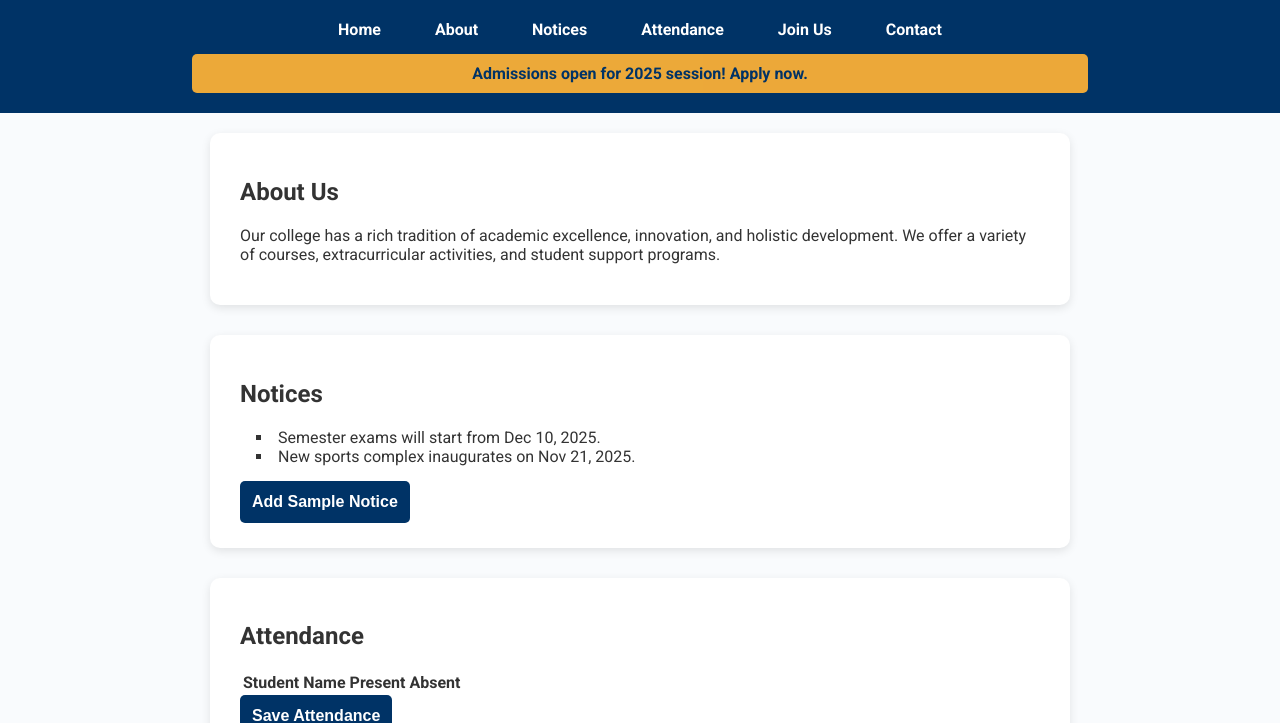
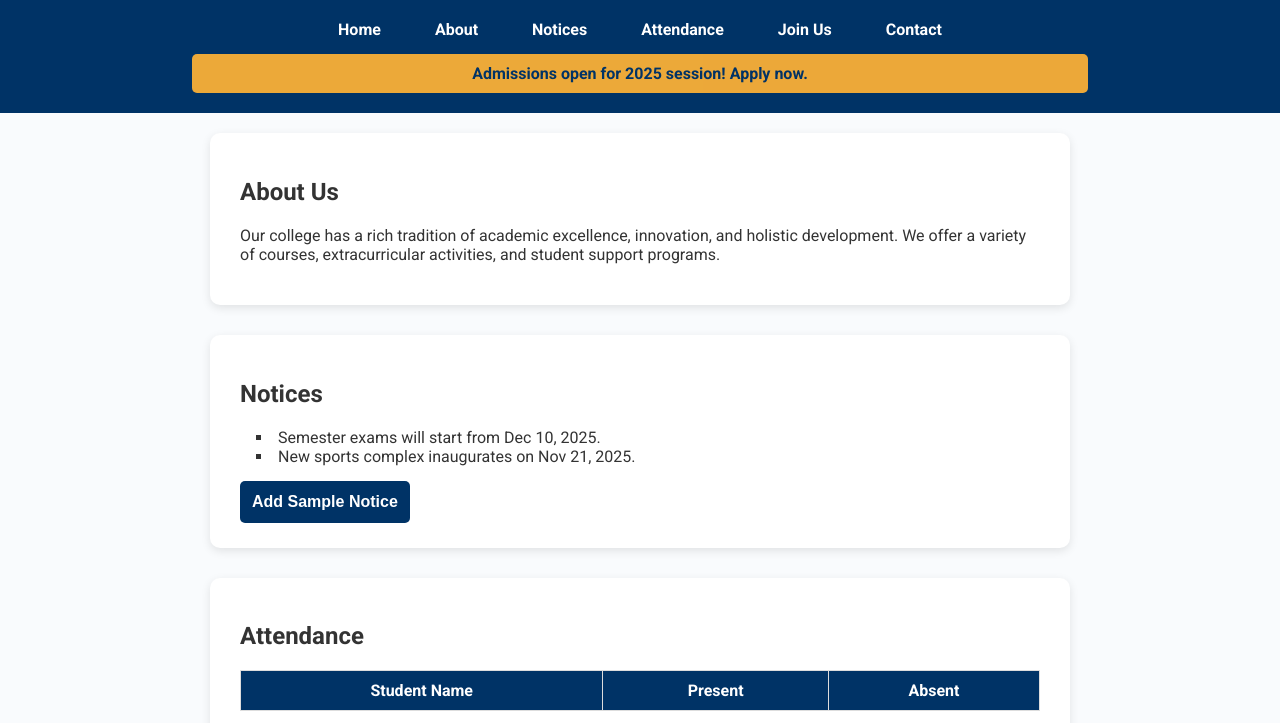
Before and after one commit to adarshshukla1-dev/College-Management-System-, a plain HTML site: page index.html in a window 1280 px wide. Shown: the part 81-804 px from the top of the page. Drawn offline with Linux system fonts and the light colour scheme.

Commit message:
Update styles.css

```diff
--- a/styles.css
+++ b/styles.css
@@ -85,25 +85,27 @@ main {
   box-shadow: 0 3px 10px rgba(0,0,0,0.1);
 }
 
-.gallery {
-  display: flex;
-  gap: 15px;
-  flex-wrap: wrap;
-  justify-content: center;
+.attendance-table {
+  width: 100%;
+  border-collapse: collapse;
+  margin-bottom: 15px;
+  text-align: center;
 }
 
-.gallery img {
-  width: 160px;
-  height: 100px;
-  object-fit: cover;
-  border-radius: 6px;
-  box-shadow: 0 2px 5px rgba(0,0,0,0.1);
-  cursor: pointer;
-  transition: transform 0.3s ease;
+.attendance-table th,
+.attendance-table td {
+  border: 1px solid #ddd;
+  padding: 10px;
 }
 
-.gallery img:hover {
-  transform: scale(1.05);
+.attendance-table th {
+  background-color: var(--primary-color);
+  color: white;
+}
+
+.status-message {
+  font-weight: 600;
+  color: green;
 }
 
 .notice-list {
```
